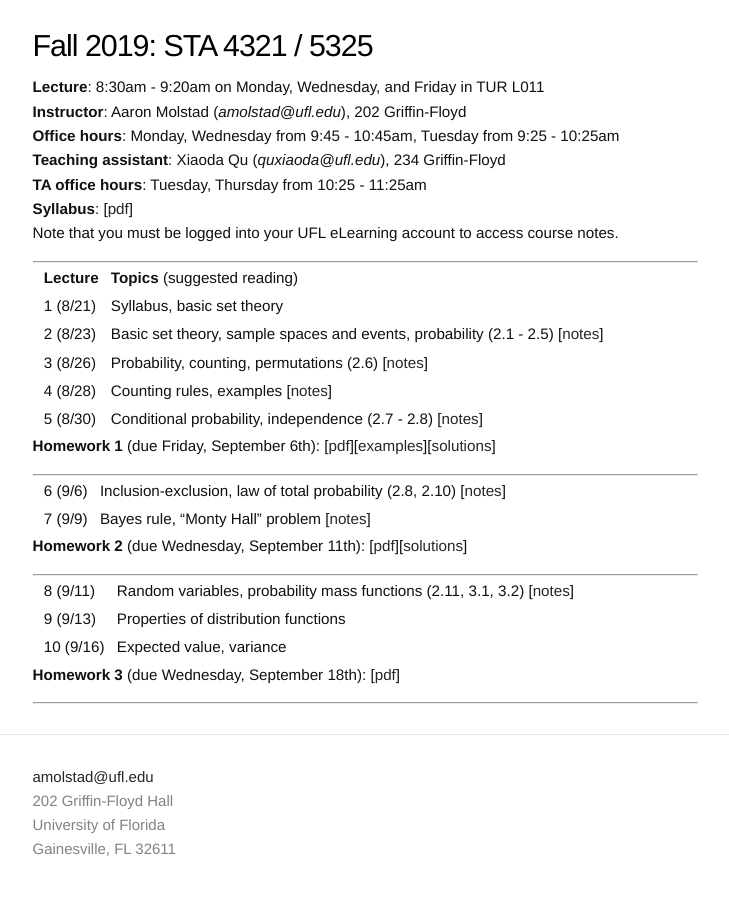
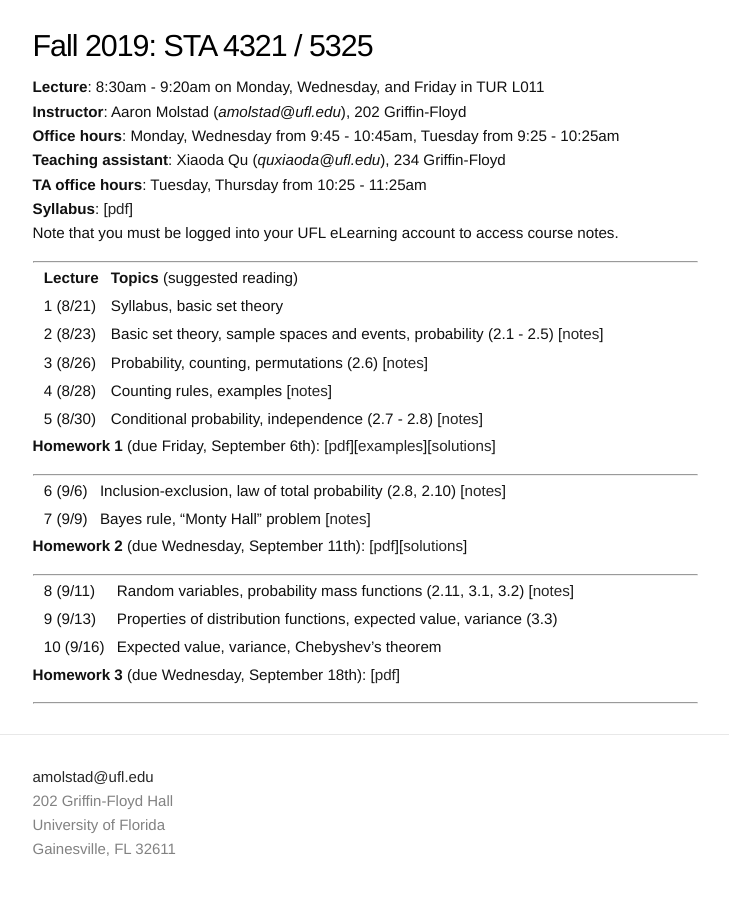
Before and after one commit to ajmolstad/ajmolstad.github.io, a Jekyll site: the page built from F19_STA4321.md, in a window 1280 px wide. Shown: the whole page, without its empty margins (275-1004 px from the left). Built offline with Jekyll 4.4.1, drawn with Linux system fonts in a browser that asks for light colours.

Commit message:
Update F19_STA4321.md

```diff
--- a/F19_STA4321.md
+++ b/F19_STA4321.md
@@ -34,8 +34,8 @@ Note that you must be logged into your UFL eLearning account to access course no
 ---------------
 
 || 8 (9/11)  || Random variables, probability mass functions (2.11, 3.1, 3.2) [[notes](https://ufl.instructure.com/courses/382258/files/45364239/download?wrap=1)]||
-|| 9 (9/13)  || Properties of distribution functions ||
-|| 10 (9/16)  || Expected value, variance ||
+|| 9 (9/13)  || Properties of distribution functions, expected value, variance (3.3) ||
+|| 10 (9/16)  || Expected value, variance, Chebyshev's theorem  ||
 
 **Homework 3** (due Wednesday, September 18th): [[pdf](/docs/STA4321_F19_Homework3.pdf)]
 
```
